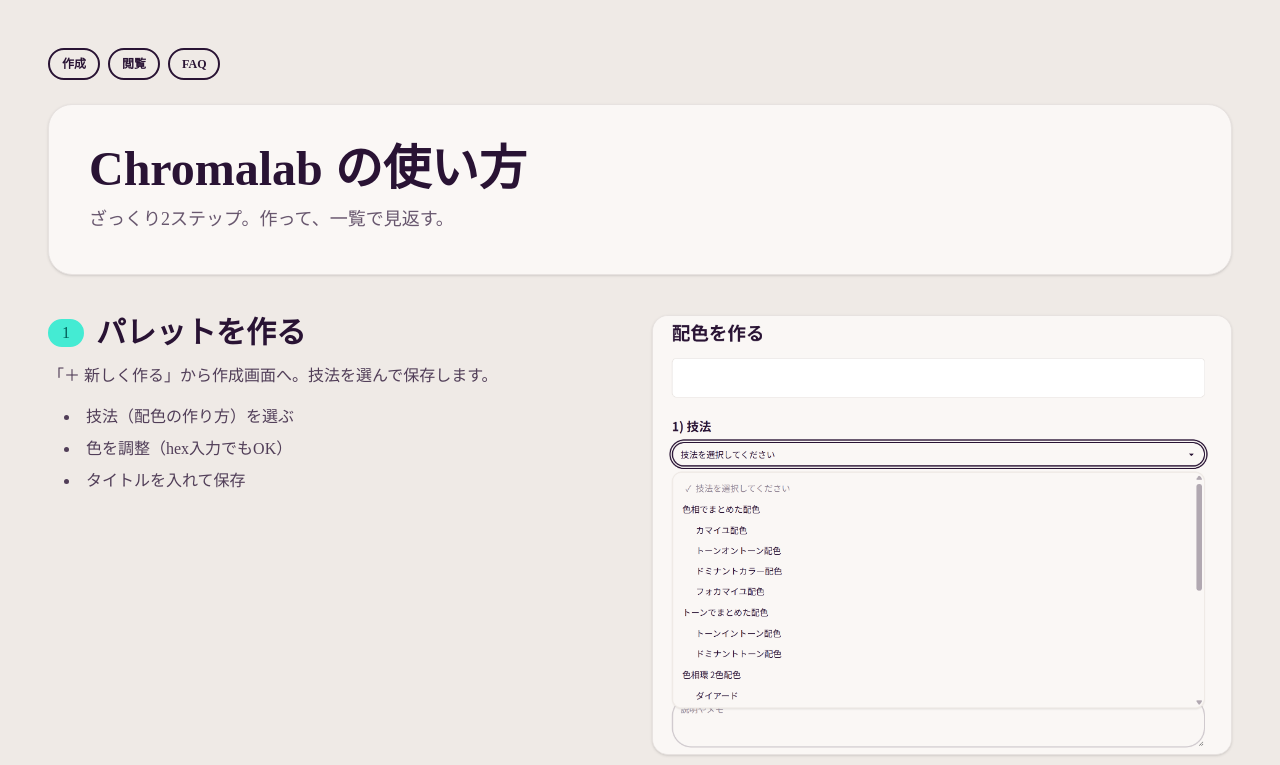
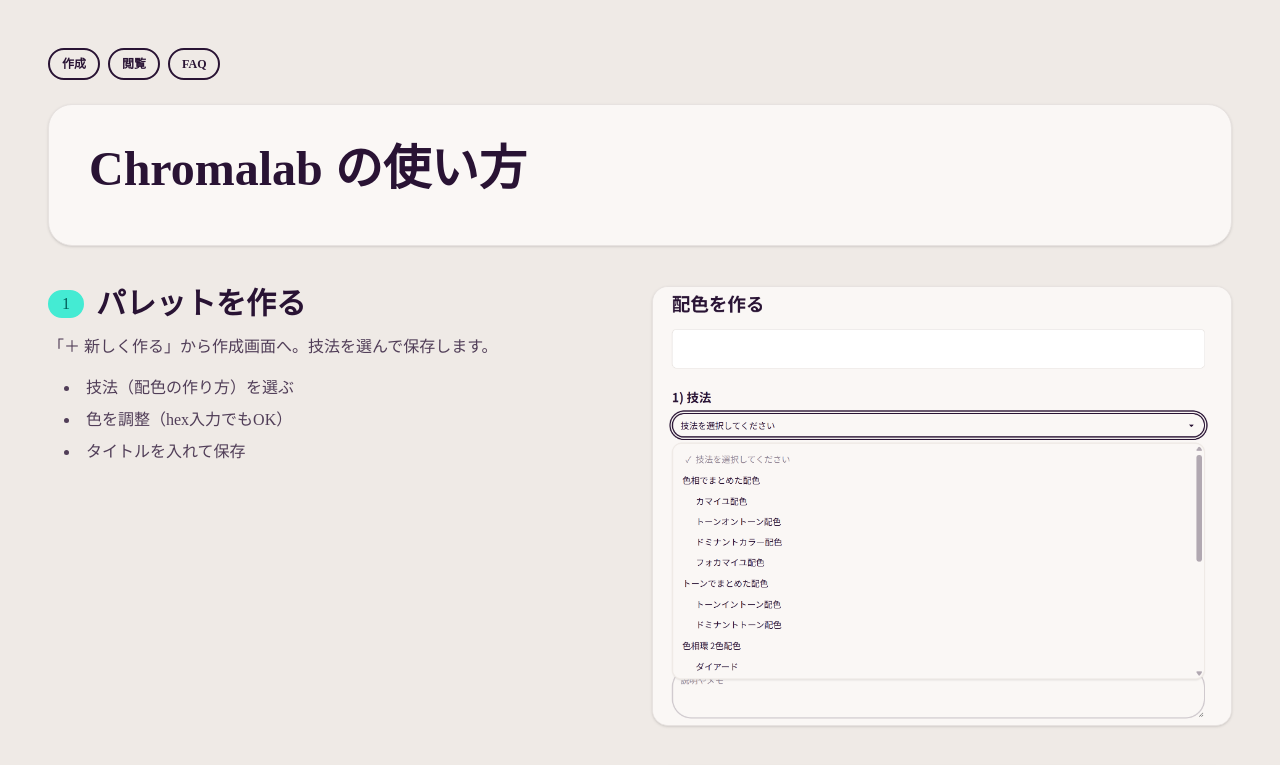
Before and after one commit to minmmmmin/color, a Next.js app: page /usage in a window 1280 px wide. Shown: the top 765 px of the page. Built offline with nearby package versions, Linux system fonts and the light colour scheme; no server answers.

Commit message:
使い方画面の変更

```diff
--- a/src/app/usage/page.tsx
+++ b/src/app/usage/page.tsx
@@ -78,9 +78,6 @@
           <h1 className="text-4xl sm:text-5xl font-bold mb-3">
             Chromalab の使い方
           </h1>
-          <p className="text-lg text-base-content/70 leading-relaxed max-w-3xl">
-            ざっくり2ステップ。作って、一覧で見返す。
-          </p>
         </div>
 
         <div id="create" />
```
